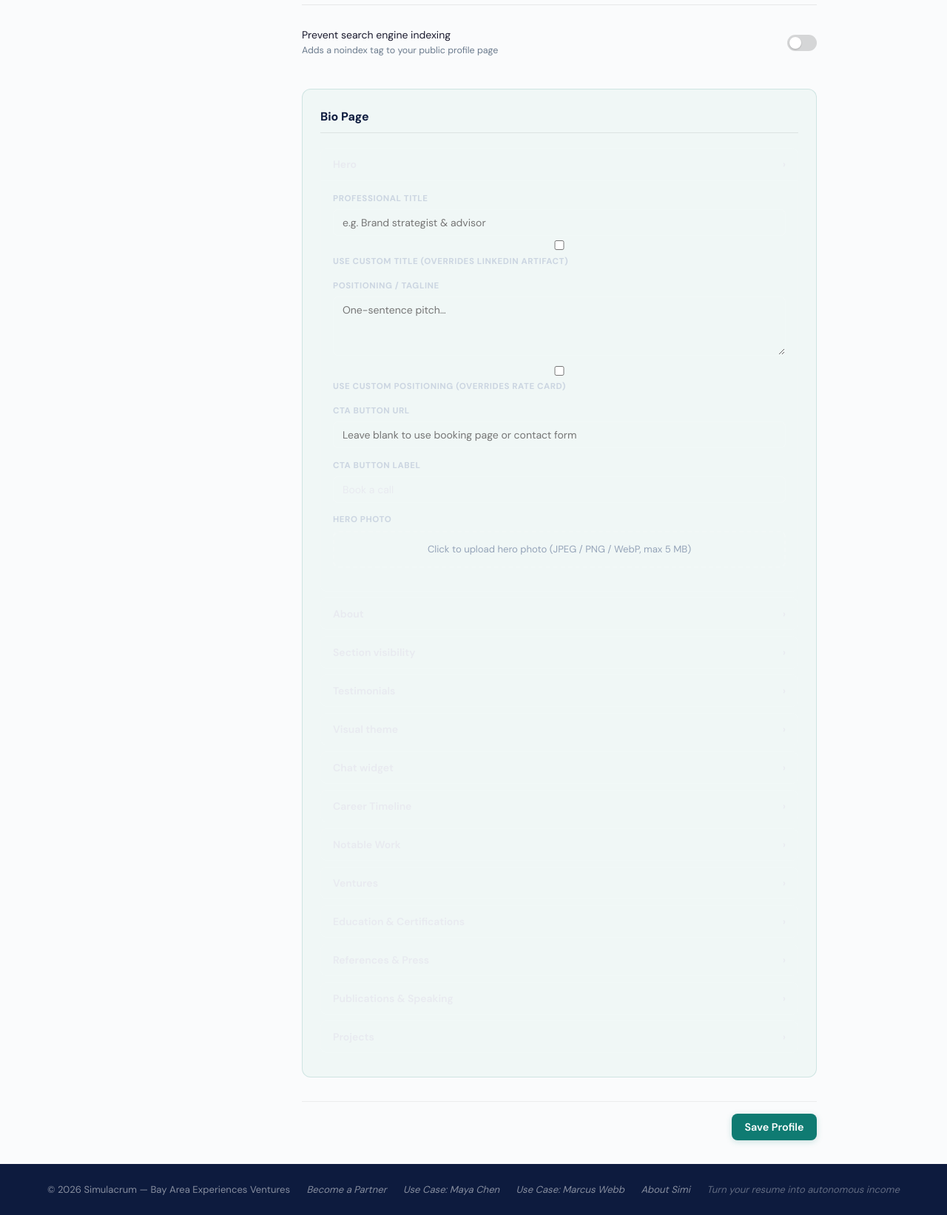
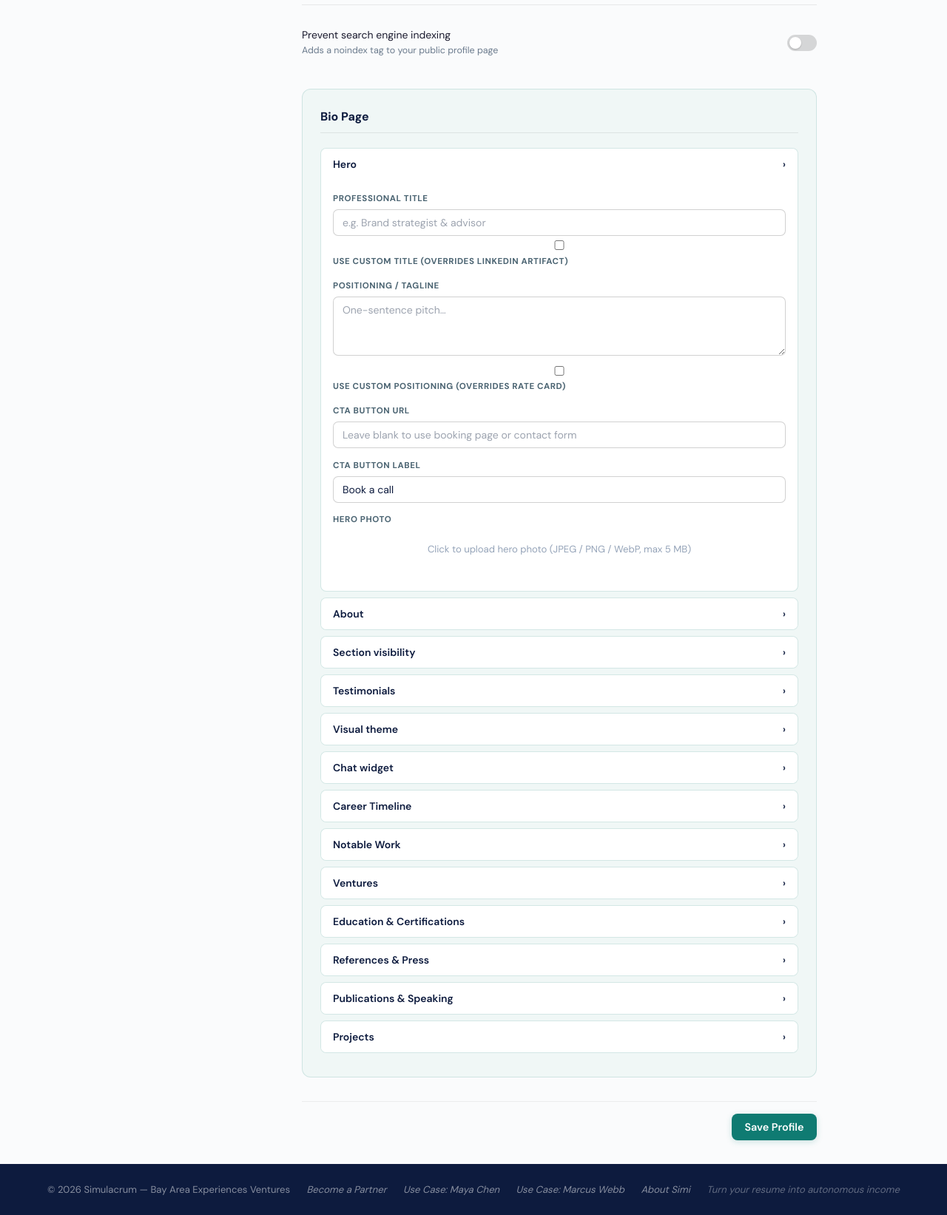
Before and after one commit to JeanDelphonse/simulacrum, a Flask app: page /settings/profile in a window 1280 px wide. Shown: the part 2255-3898 px from the top of the page at 74% size. Run offline with Flask 3, Linux system fonts and the light colour scheme; the visitor is signed in with stand-in values (Sample User, id 1); data comes from the database, SQL or seed files in the repository; data that the repository does not hold is empty.

Commit message:
Fix bioPageSection readability — scoped light-bg CSS overrides
Editor headers, labels, inputs, and toggle labels now use dark text
against the teal background instead of the dark-card light colors.

Co-Authored-By: Claude Sonnet 4.6 <noreply@anthropic.com>

```diff
--- a/app/templates/settings/index.html
+++ b/app/templates/settings/index.html
@@ -247,6 +247,24 @@
 /* Toggle labels inside dark bio editor panels */
 .bp-editor-body .toggle-label { color: #e8eaf0; }
 .bp-editor-body .toggle-desc  { color: #94a3b8; }
+/* Light-bg overrides for #bioPageSection */
+#bioPageSection .settings-section-title { color: #0D1B3E; }
+#bioPageSection .bp-editor-section { border-color: rgba(15,123,114,.18); background: #fff; }
+#bioPageSection .bp-editor-header { color: #0D1B3E; background: rgba(255,255,255,.8); }
+#bioPageSection .bp-editor-header:hover { background: #fff; }
+#bioPageSection .bp-form-group label { color: #4b6472; }
+#bioPageSection .bp-form-group input,
+#bioPageSection .bp-form-group textarea { color: #0D1B3E; background: #fff; border-color: rgba(0,0,0,.18); }
+#bioPageSection .bp-form-group input::placeholder,
+#bioPageSection .bp-form-group textarea::placeholder { color: #9ca3af; }
+#bioPageSection .bp-editor-body .toggle-label,
+#bioPageSection .toggle-label { color: #0D1B3E; }
+#bioPageSection .bp-editor-body .toggle-desc,
+#bioPageSection .toggle-desc { color: #6b7b8d; }
+#bioPageSection .bp-custom-toggle { color: #4b6472; }
+#bioPageSection .bp-add-t-toggle { color: #0F7B72; }
+#bioPageSection #bp-save-status { color: #059669; }
+#bioPageSection #bp-save-status.error { color: #dc2626; }
 </style>
 {% endblock %}
 
```
